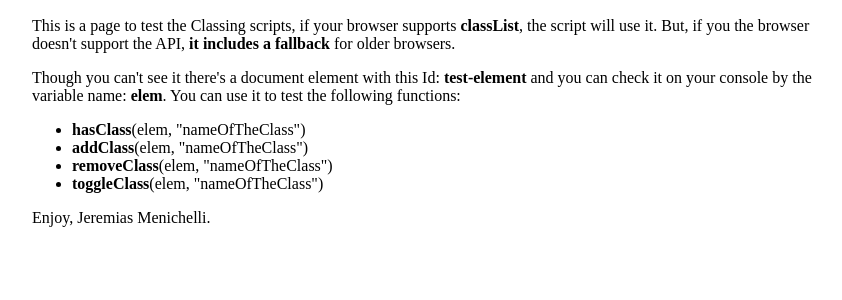
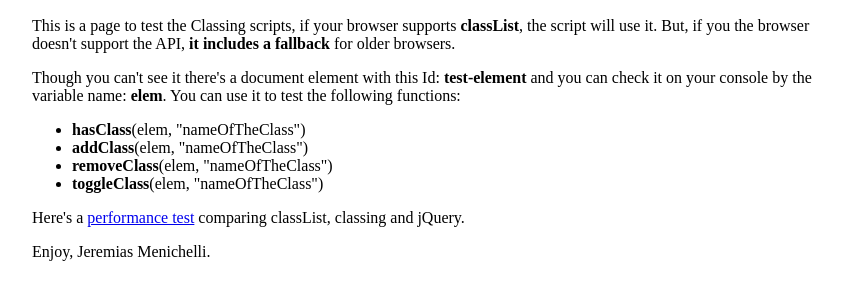
Before and after one commit to jeremenichelli/classing, a plain HTML site: page index.html in a window 1280 px wide. Shown: the part 170-470 px from the top of the page, without its empty margins (208-1050 px from the left). Drawn offline with Linux system fonts and the light colour scheme.

Commit message:
Performance link added

```diff
--- a/index.html
+++ b/index.html
@@ -24,6 +24,7 @@
 			<li><strong>removeClass</strong>(elem, "nameOfTheClass")</li>
 			<li><strong>toggleClass</strong>(elem, "nameOfTheClass")</li>
 		</ul>
+		<p>Here's a <a href="http://jsperf.com/classing-fallback-test" target="_blank">performance test</a> comparing classList, classing and jQuery.</p>
 		<p>Enjoy, Jeremias Menichelli.</p>
 		<div id="test-element" class="apple banana kiwi orange"></div>
 	</div>
--- a/js/classing.js
+++ b/js/classing.js
@@ -1,6 +1,6 @@
 // Clasing.js
 // fallback for browser that don't support classList
-// by Jeremias Menichelli - http://jeremenichelli.github.com
+// by Jeremias Menichelli - https://github.com/jeremenichelli
 
 if (document.documentElement.classList){
 	// Assign function to classLIst ones
```
